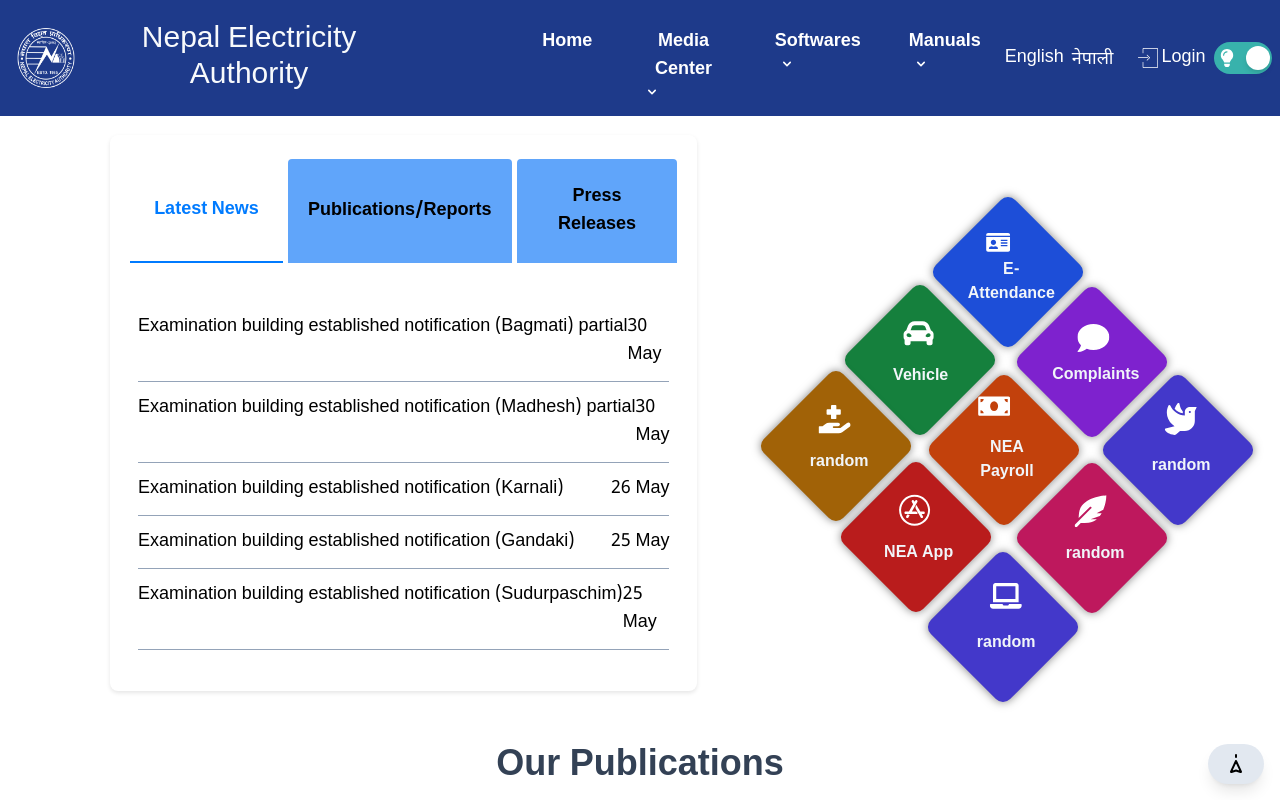
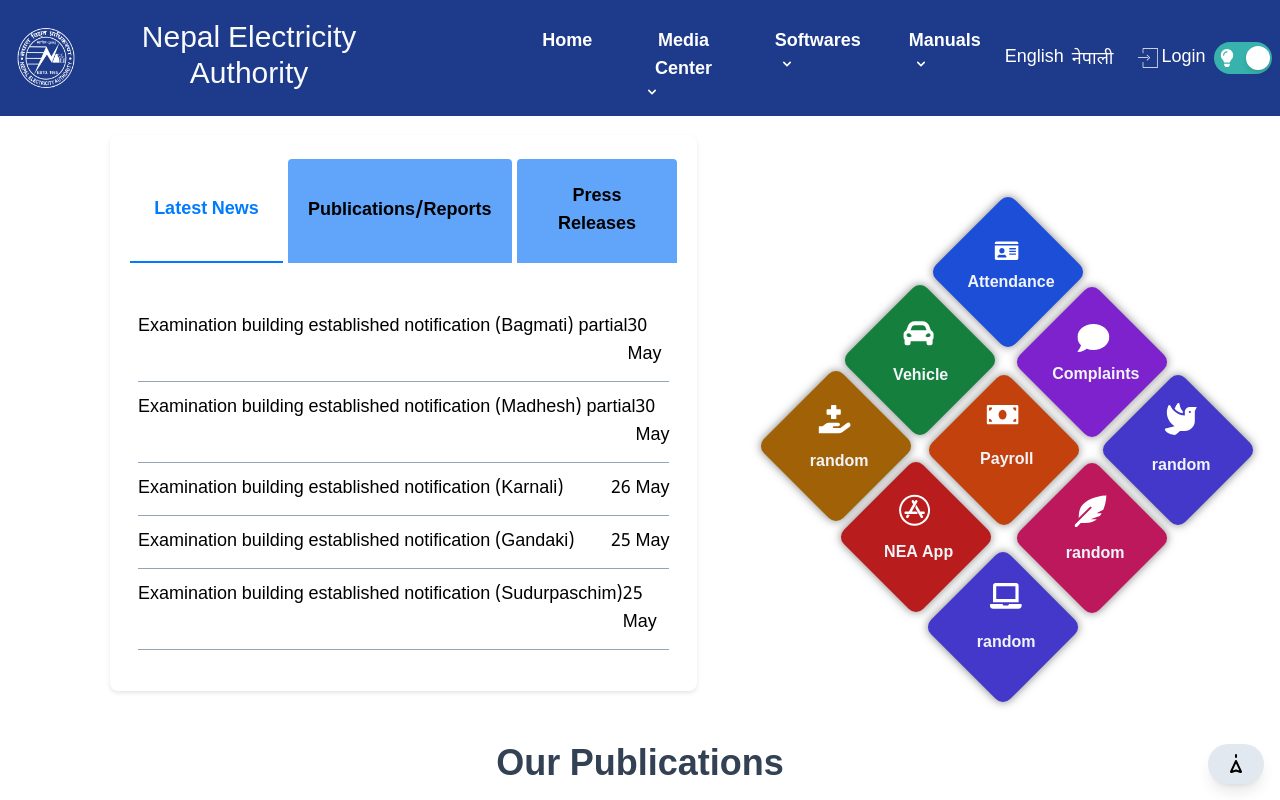
Before and after one commit to Aashish-Lam/NEAdemo, a React (Vite) app: page / in a window 1280 px wide. Shown: the top 800 px of the page. Built offline with nearby package versions, Linux system fonts and the light colour scheme.

Commit message:
Fixed the Navigation Dropdown

```diff
--- a/src/assets/locales/en/services.json
+++ b/src/assets/locales/en/services.json
@@ -1,7 +1,7 @@
 {
   "titleService": "Our Services",
-  "attendance": "E-Attendance",
-  "payroll": "NEA Payroll",
+  "attendance": "Attendance",
+  "payroll": "Payroll",
   "vehicleManagement": "Vehicle Management",
   "ticketManagement": "Ticket Management System",
   "vehicle": "Vehicle",
--- a/src/component/NavLinks.jsx
+++ b/src/component/NavLinks.jsx
@@ -1,8 +1,14 @@
-import React from "react";
+import React, { useState } from "react";
 import { useTranslation } from "react-i18next";
 
-const NavLinks = ({ navbarLinks, isOpen, toggleDropdown }) => {
-  const { t } = useTranslation()
+const NavLinks = ({ navbarLinks }) => {
+  const { t } = useTranslation();
+  const [openDropdown, setOpenDropdown] = useState(null);
+
+  const toggleDropdown = (key) => {
+    setOpenDropdown((prev) => (prev === key ? null : key));
+  };
+
   return (
     <div className="hidden md:flex md:space-x-4 mt-3 pl-28">
       {/* Home Link */}
@@ -36,7 +42,7 @@
                 ></path>
               </svg>
             </button>
-            {isOpen[key] && (
+            {openDropdown === key && (
               <div className="absolute z-10 mt-2 bg-slate-700 rounded-md shadow-lg dark:bg-gray-800">
                 {Object.keys(navbarLinks[key].dropdown).map((dropdownKey) => (
                   <a
```
